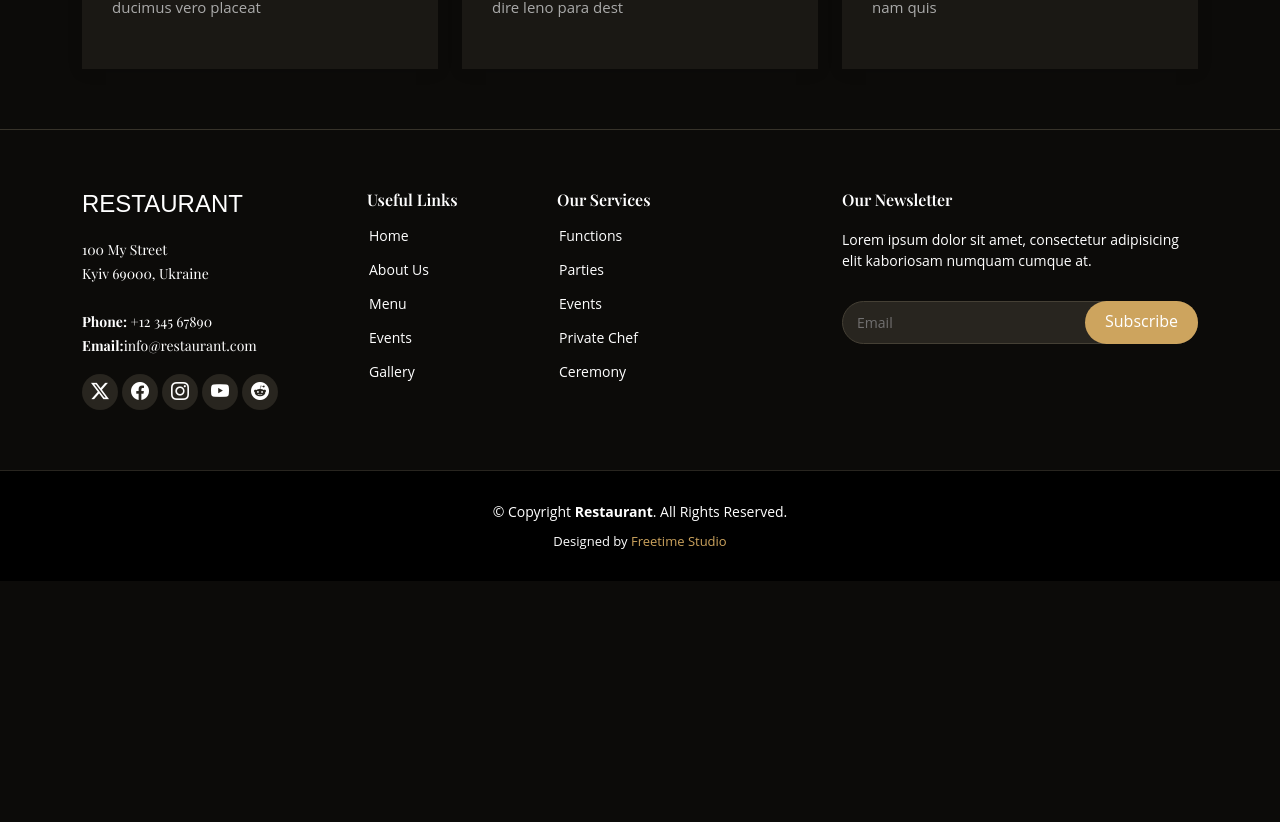
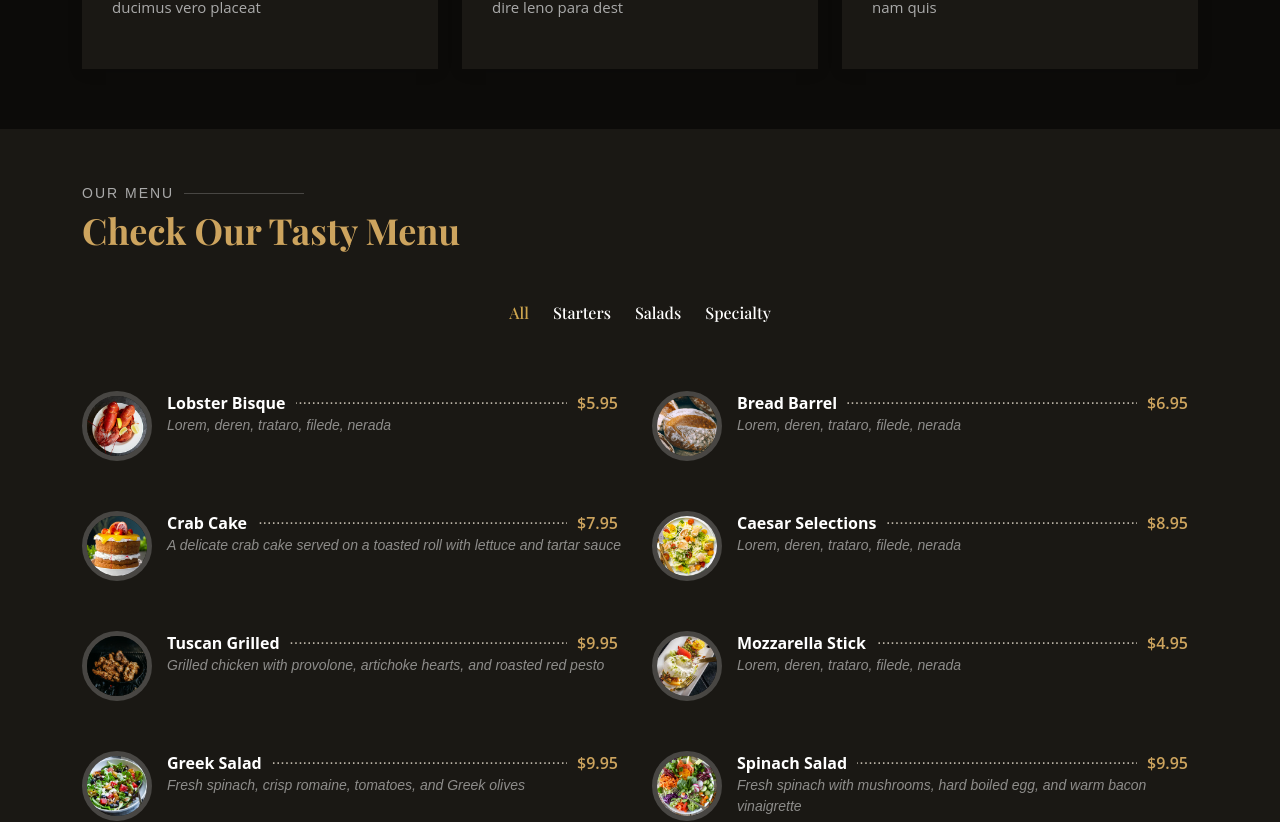
Before and after one commit to freetimezp/deploy-test-01, a Next.js app: page / in a window 1280 px wide. Shown: the part 1776-2598 px from the top of the page. Before the commit the page ends 2357 px from the top, so only its background shows below. Built offline with nearby package versions, Linux system fonts and the light colour scheme.

Commit message:
01 deploy test - eatme-13

```diff
--- a/src/app/page.tsx
+++ b/src/app/page.tsx
@@ -1,7 +1,7 @@
 import Hero from "./sections/Hero";
 import About from "./sections/About";
 import WhyUs from "./sections/WhyUs";
-// import Menu from "./sections/Menu";
+import Menu from "./sections/Menu";
 // import Specials from "./sections/Specials";
 // import Events from "./sections/Events";
 // import Booking from "./sections/Booking";
@@ -17,8 +17,8 @@ export default function Home() {
       <main id="main">
         <About />
         <WhyUs />
-        {/*   <Menu />
-        <Specials />
+        <Menu />
+        {/*   <Specials />
         <Events />
         <Booking />
         <Testimonials />
```
